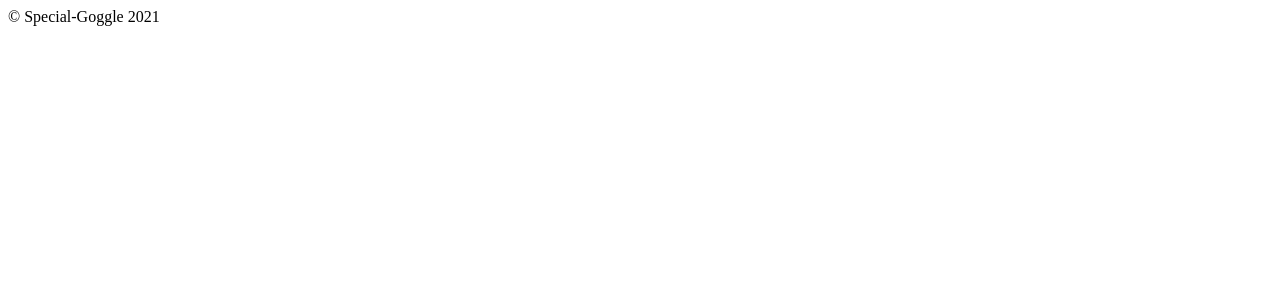
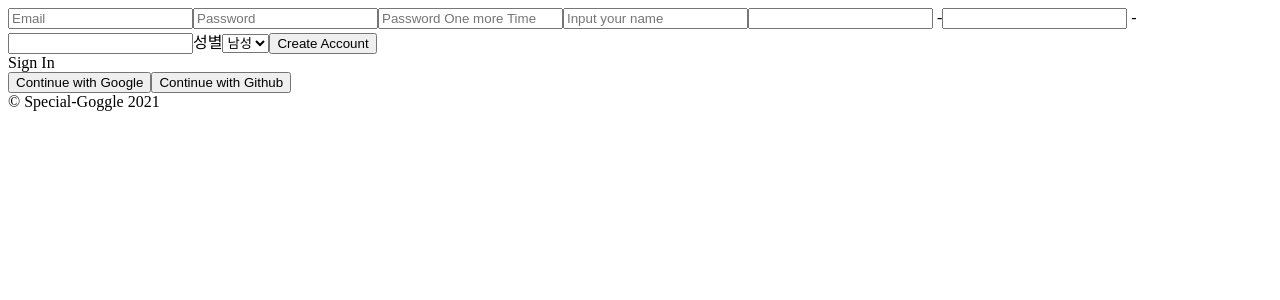
Before and after one commit to grandff/special-goggles, a React (Create React App) app in the folder special-goggles/: page / in a window 1280 px wide. Shown: the top 300 px of the page. Built offline with nearby package versions, Linux system fonts and the light colour scheme; no server answers.

Commit message:
settings authform

```diff
--- a/special-goggles/src/components/App.js
+++ b/special-goggles/src/components/App.js
@@ -1,8 +1,30 @@
-import React from 'react';
+import React, { useState, useEffect } from 'react';
+import {authService} from "fbase";
+import AppRouter from './common/Router';
 
 function App() {
+  const [init, setInit] = useState(false);
+  const [userObj, setUserObj] = useState(null);
+
+  useEffect(() => {
+    authService.onAuthStateChanged( (user) => {
+      if(user){
+        setUserObj({
+          displayName : user.displayName,
+          uid : user.uid,
+          updateProfile : (args) => user.updateProfile(args)
+        });
+      }else{
+        setUserObj(null);
+      }
+
+      setInit(true);
+    });
+  }, []);
+
   return (
     <>
+      {init ? <AppRouter isLoggedIn = {Boolean(userObj)} userObj={userObj} /> : "Initializing ..." }
       <footer>&copy; Special-Goggle {new Date().getFullYear()}</footer>
     </>
   );
--- /dev/null
+++ b/special-goggles/src/components/Auth/Auth.js
@@ -0,0 +1,17 @@
+import React from "react";
+import {authService} from "fbase";
+import AuthForm from "./AuthForm";
+
+const Auth = () => {
+    return(
+        <div>
+            <AuthForm />
+            <div>
+                <button name="google">Continue with Google</button>
+                <button nmae="github">Continue with Github</button>
+            </div>
+        </div>
+    );
+};
+
+export default Auth;
--- /dev/null
+++ b/special-goggles/src/components/Auth/AuthForm.js
@@ -0,0 +1,56 @@
+import React, { useState } from "react";
+
+const AuthForm = () => {
+    const [email, setEmail] = useState("");
+    const [password, setPassword] = useState("");
+    const [password2, setPassword2] = useState("");
+    const [inputName, setInputName] = useState("");
+    const [phone1, setPhone1] = useState("");
+    const [phone2, setPhone2] = useState("");
+    const [phone3, setPhone3] = useState("");
+    const [gender, setGender] = useState("");
+    const [newAccount, setNewAccount] = useState(true);
+    const [error, setError] = useState("");
+    const toggleAccount = () => setNewAccount((prev) => !prev);
+
+    const onChange = (event) => {
+        const {target : {name, value}} = event;
+        if (name === "email"){
+            setEmail(value);
+        }else if(name === "password"){
+            setPassword(value);
+        }
+    };
+
+    const onSubmit = (event) => {
+
+    };
+
+    return(
+        <>
+            <form method="post" onSubmit={onSubmit}>
+                <input name = "email" type="email" placeholder="Email" required value={email} onChange = {onChange}/>
+                <input name="password" type="password" placeholder="Password" required value={password} onChange={onChange}/>
+                {newAccount && (
+                    <>
+                        <input name ="passowrd2" type="password" placeholder="Password One more Time" required value={password2} onChange={onChange}/>
+                        <input name="name" type="text" placeholder="Input your name" required value={inputName} onChange={onChange}/>
+                        <input name="phone1" type="text" value={phone1} onChange={onChange}/> -
+                        <input name="phone2" type="text" value={phone2} onChange={onChange}/> -
+                        <input name="phone3" type="text" value={phone3} onChange={onChange}/>
+                        <span>성별</span>
+                        <select name="gender" value={gender} onChange={onChange}>
+                            <option value="male">남성</option>
+                            <option value="female">여성</option>
+                        </select>
+                    </>
+                ) }
+                <input type="submit" value={newAccount ? "Create Account" : "Log In"} />
+                {error && <span className="authError">{error}</span>}
+            </form>
+            <span onClick={toggleAccount}>{newAccount ? "Sign In" : "Create Account"}</span>
+        </>
+    );
+}
+
+export default AuthForm;
--- a/special-goggles/src/components/common/Router.js
+++ b/special-goggles/src/components/common/Router.js
@@ -1,10 +1,25 @@
+import Auth from "components/Auth/Auth";
 import React from "react";
 import {HashRouter as Router, Route, Switch} from "react-router-dom";
+import Navigation from "./Navigation";
 
 const AppRouter = ({isLoggedIn, userObj}) => {
     return(
         <Router>
-            {isLoggedIn }
+            {isLoggedIn && <Navigation userObj = {userObj} /> }
+            <Switch>
+                {isLoggedIn ? (
+                    <div>
+                        <Route exact path = "/"></Route>
+                        <Route exact path = "/profile"></Route>
+                        <Route exact path = "/settings"></Route>
+                    </div>
+                ):(
+                    <Route exact path = "/">
+                        <Auth />
+                    </Route>
+                )}
+            </Switch>
         </Router>
     );
 }
```
Also changed, not shown: 2 other files (tests, documents, lock files or other folders).
